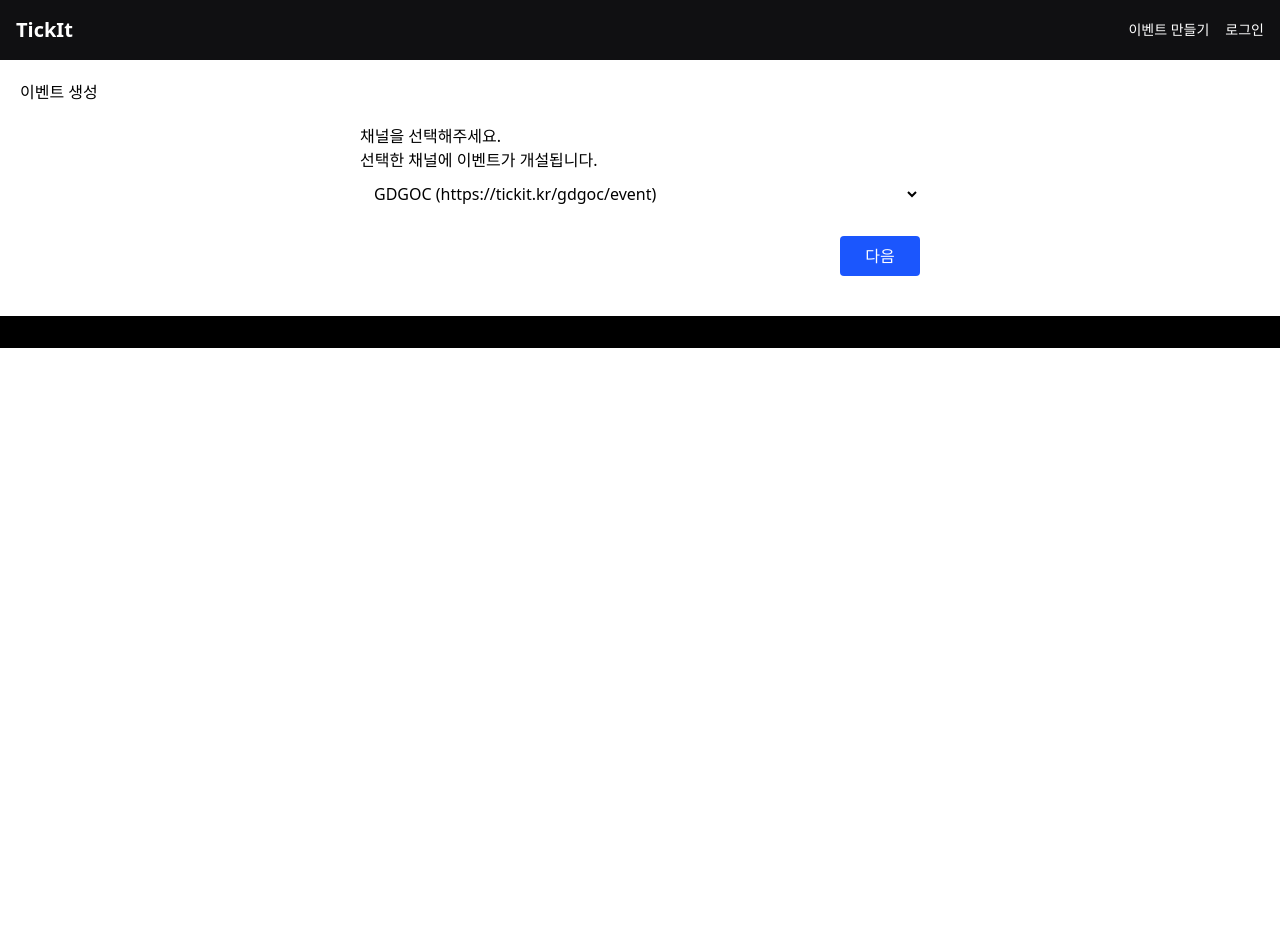
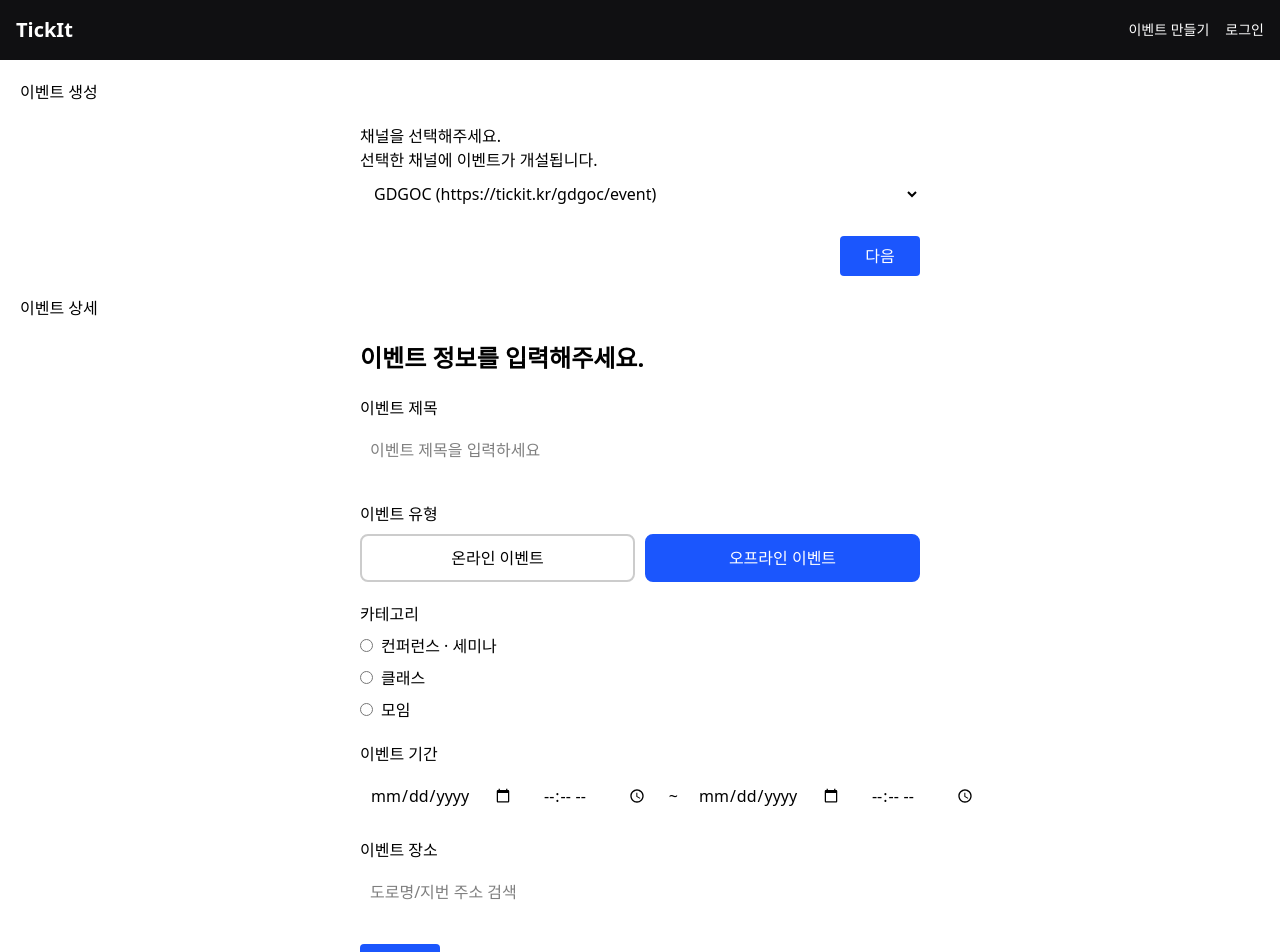
Before and after one commit to Devocean-Youth/Tickit-FE, a Next.js app: page /event-create in a window 1280 px wide. Shown: the top 952 px of the page. Before the commit the page ends 800 px from the top, so only its background shows below. Built offline with nearby package versions, Linux system fonts and the light colour scheme.

Commit message:
Feat: step 2 이벤트 상세 화면 UI 구조 개발

```diff
--- a/src/app/event-create/page.tsx
+++ b/src/app/event-create/page.tsx
@@ -2,12 +2,15 @@
 
 import React from 'react';
 import Step1Channel from '../../components/CreateEventPage/Step1Channel';
+import Step2EventDetail from '@/components/CreateEventPage/Step2EventDetail';
 
 const EventCreatePage: React.FC = () => {
   return (
     <div style={{ padding: '20px' }}>
       <h1>이벤트 생성</h1>
       <Step1Channel />
+      <h1>이벤트 상세</h1>
+      <Step2EventDetail />
     </div>
   );
 };
--- a/src/components/CreateEventPage/Step2EventDetail.tsx
+++ b/src/components/CreateEventPage/Step2EventDetail.tsx
@@ -1 +1,115 @@
-//step1
+"use client"
+
+import React, { useState } from 'react';
+import Button from '../Global/Button';
+
+const Step2EventDetail: React.FC = () => {
+  const [eventType, setEventType] = useState<'online' | 'offline'>('offline');
+  const [category, setCategory] = useState<string>('');
+
+  const handleNext = () => {
+    console.log('Proceed to the next step');
+  };
+
+  return (
+    <div style={{ padding: '20px', maxWidth: '600px', margin: '0 auto' }}>
+      <h2 style={{ fontSize: '24px', fontWeight: 'bold', marginBottom: '20px' }}>
+        이벤트 정보를 입력해주세요.
+      </h2>
+      <div style={{ marginBottom: '20px' }}>
+        <label style={{ display: 'block', marginBottom: '8px' }}>이벤트 제목</label>
+        <input
+          type="text"
+          placeholder="이벤트 제목을 입력하세요"
+          style={{ width: '100%', padding: '10px', marginBottom: '10px' }}
+        />
+      </div>
+      <div style={{ marginBottom: '20px' }}>
+        <label style={{ display: 'block', marginBottom: '8px' }}>이벤트 유형</label>
+        <div style={{ display: 'flex', gap: '10px' }}>
+          <button
+            onClick={() => setEventType('online')}
+            style={{
+              flex: 1,
+              padding: '10px',
+              border: `2px solid ${eventType === 'online' ? '#1B56FD' : '#ccc'}`,
+              borderRadius: '8px',
+              backgroundColor: eventType === 'online' ? '#1B56FD' : 'transparent',
+              color: eventType === 'online' ? '#fff' : '#000',
+              cursor: 'pointer',
+            }}
+          >
+            온라인 이벤트
+          </button>
+          <button
+            onClick={() => setEventType('offline')}
+            style={{
+              flex: 1,
+              padding: '10px',
+              border: `2px solid ${eventType === 'offline' ? '#1B56FD' : '#ccc'}`,
+              borderRadius: '8px',
+              backgroundColor: eventType === 'offline' ? '#1B56FD' : 'transparent',
+              color: eventType === 'offline' ? '#fff' : '#000',
+              cursor: 'pointer',
+            }}
+          >
+            오프라인 이벤트
+          </button>
+        </div>
+      </div>
+      <div style={{ marginBottom: '20px' }}>
+        <label style={{ display: 'block', marginBottom: '8px' }}>카테고리</label>
+        <div>
+          {['컨퍼런스 · 세미나', '클래스', '모임'].map((cat) => (
+            <div key={cat} style={{ marginBottom: '8px' }}>
+              <label>
+                <input
+                  type="radio"
+                  name="category"
+                  value={cat}
+                  checked={category === cat}
+                  onChange={() => setCategory(cat)}
+                  style={{ marginRight: '8px' }}
+                />
+                {cat}
+              </label>
+            </div>
+          ))}
+        </div>
+      </div>
+      <div style={{ marginBottom: '20px' }}>
+        <label style={{ display: 'block', marginBottom: '8px' }}>이벤트 기간</label>
+        <div style={{ display: 'flex', gap: '10px' }}>
+          <input
+            type="date"
+            style={{ flex: 1, padding: '10px' }}
+          />
+          <input
+            type="time"
+            style={{ flex: 1, padding: '10px' }}
+          />
+          <span style={{ alignSelf: 'center' }}>~</span>
+          <input
+            type="date"
+            style={{ flex: 1, padding: '10px' }}
+          />
+          <input
+            type="time"
+            style={{ flex: 1, padding: '10px' }}
+          />
+        </div>
+      </div>
+      <div style={{ marginBottom: '20px' }}>
+        <label style={{ display: 'block', marginBottom: '8px' }}>이벤트 장소</label>
+        <input
+          type="text"
+          placeholder="도로명/지번 주소 검색"
+          style={{ width: '100%', padding: '10px', marginBottom: '10px' }}
+        />
+      </div>
+      <Button text="다음" onClick={handleNext} color="point" />
+    </div>
+  );
+};
+
+export default Step2EventDetail;
```
